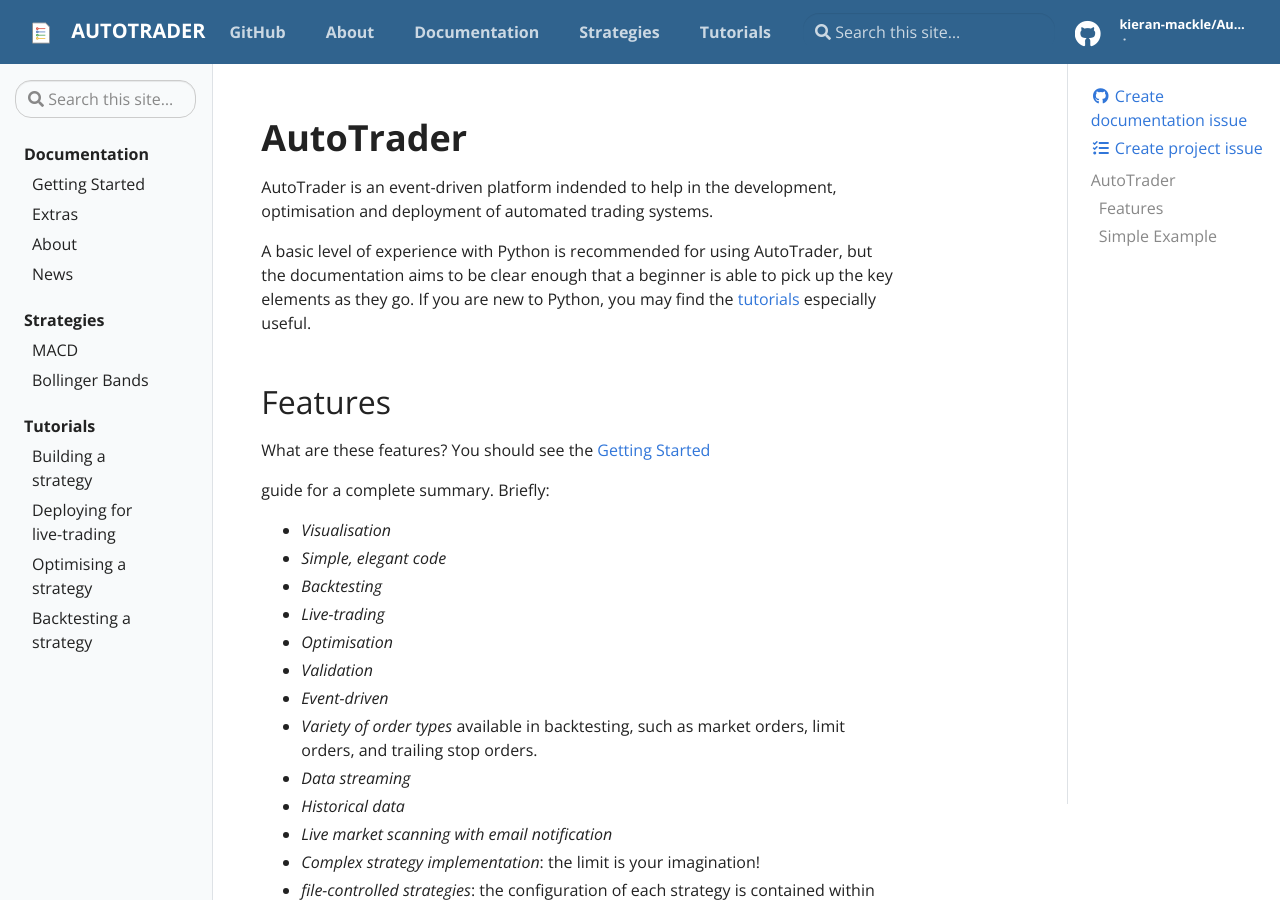
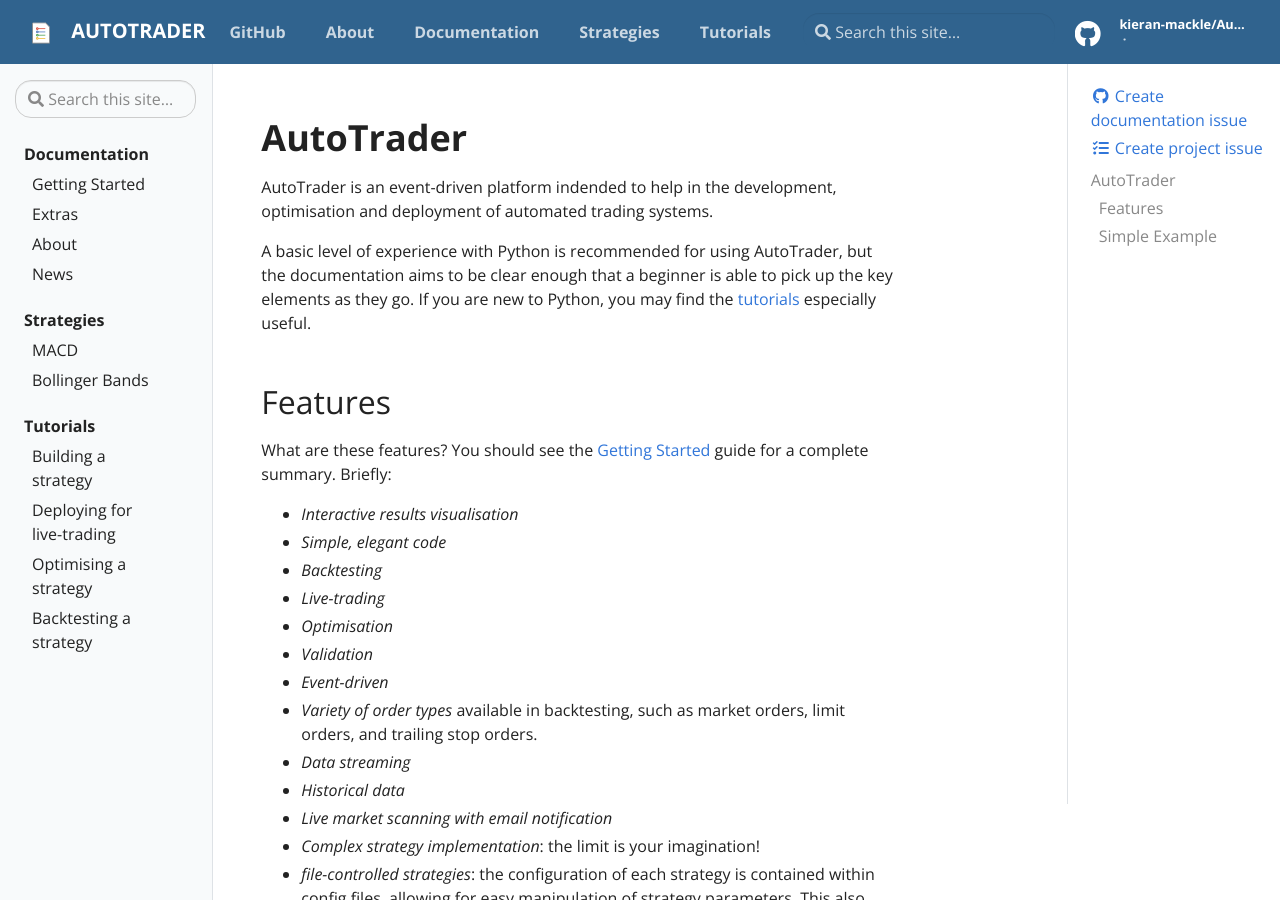
Before and after one commit to kieran-mackle/AutoTrader, a Jekyll site: the page built from docs/pages/index.md, in a window 1280 px wide and 900 px high. Built offline with Jekyll 4.4.1, drawn with Linux system fonts in a browser that asks for light colours.

Commit message:
Update index.md

```diff
--- a/docs/pages/index.md
+++ b/docs/pages/index.md
@@ -13,10 +13,9 @@
 
 ## Features
 
-What are these features? You should see the {% include doc.html name="Getting Started" path="getting-started" %}
-guide for a complete summary. Briefly:
+What are these features? You should see the {% include doc.html name="Getting Started" path="getting-started" %} guide for a complete summary. Briefly:
 
- - *Visualisation*
+ - *Interactive results visualisation*
  - *Simple, elegant code*
  - *Backtesting*
  - *Live-trading*
```
